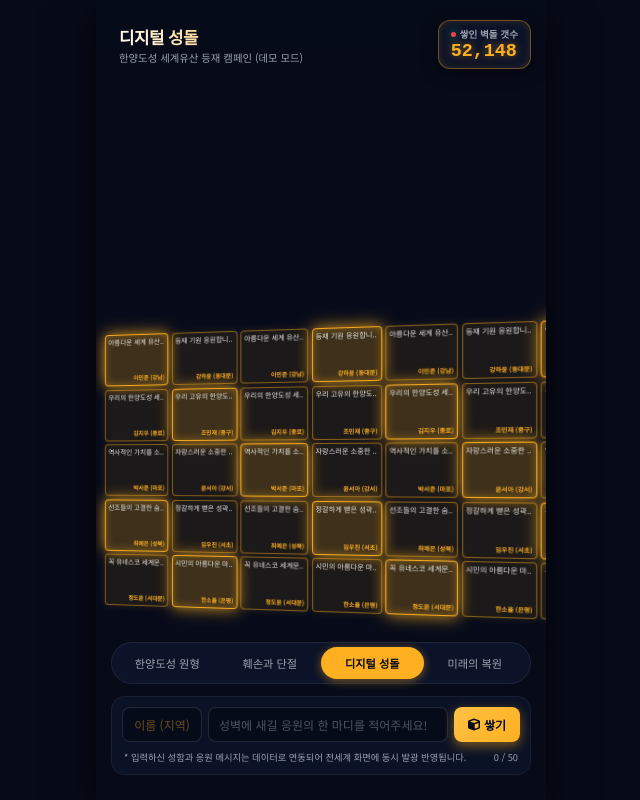
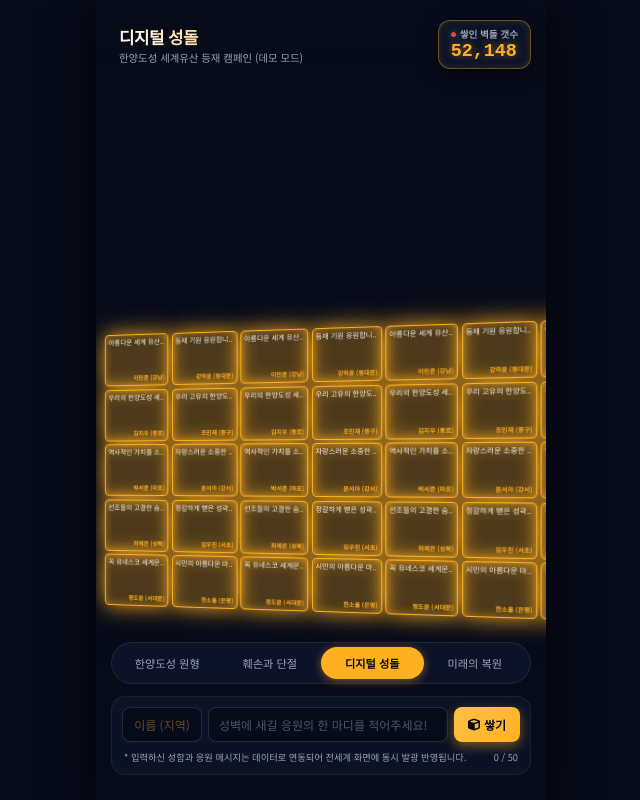
Before and after one commit to GAHYEON06/Unseco1, a plain HTML site: page index.html in a window 1280 px wide. Shown: the whole page, without its empty margins (319-959 px from the left). Drawn offline with Linux system fonts and the light colour scheme.

Commit message:
Update index.html

```diff
--- a/index.html
+++ b/index.html
@@ -181,31 +181,31 @@
             transform: perspective(600px) rotateY(-8deg); /* 사진 원근감 왜곡 맞춤 */
         }
 
-        /* 개별 디지털 성석(성돌) */
+        /* 개별 디지털 성석(성돌) - 모든 블록 상시 네온 맥동 발광 효과 기본 탑재 */
         .stone-block {
-            background: rgba(255, 176, 32, 0.08);
-            border: 1px solid rgba(255, 176, 32, 0.45);
+            background: rgba(255, 176, 32, 0.16);
+            border: 1px solid rgba(255, 176, 32, 0.85);
             border-radius: 4px;
             padding: 3px;
             display: flex;
             flex-direction: column;
             justify-content: space-between;
             font-size: 0.45rem;
-            color: rgba(255, 255, 255, 0.9);
+            color: rgba(255, 255, 255, 0.95);
             line-height: 1.25;
             cursor: pointer;
-            box-shadow: 0 0 6px rgba(255, 176, 32, 0.15), inset 0 0 4px rgba(255, 176, 32, 0.05);
+            box-shadow: 0 0 12px rgba(255, 176, 32, 0.6), inset 0 0 6px rgba(255, 176, 32, 0.25);
             transition: all 0.3s cubic-bezier(0.175, 0.885, 0.32, 1.275);
             overflow: hidden;
             position: relative;
+            animation: pulseGlow 2.5s infinite alternate ease-in-out; /* 상시 발광 구동 */
         }
 
-        /* 실시간 연동된 빛나는 성돌 발광 강화 효과 */
+        /* 실시간 시민 연동된 성돌 발광 강화 효과 */
         .stone-block.glowing {
-            background: rgba(255, 176, 32, 0.22) !important;
-            border-color: rgba(255, 176, 32, 0.95) !important;
-            box-shadow: 0 0 16px rgba(255, 176, 32, 0.85), inset 0 0 8px rgba(255, 176, 32, 0.4) !important;
-            animation: pulseGlow 2.5s infinite alternate ease-in-out;
+            background: rgba(255, 176, 32, 0.28) !important;
+            border-color: rgba(255, 176, 32, 1) !important;
+            box-shadow: 0 0 22px rgba(255, 176, 32, 0.95), inset 0 0 10px rgba(255, 176, 32, 0.5) !important;
         }
 
         /* 방금 등록된 활활 타오르는 새 성돌 */
@@ -229,7 +229,7 @@
                 border-color: rgba(255, 176, 32, 0.6);
             }
             100% {
-                box-shadow: 0 0 20px rgba(255, 176, 32, 0.95), inset 0 0 10px rgba(255, 176, 32, 0.5);
+                box-shadow: 0 0 22px rgba(255, 176, 32, 0.95), inset 0 0 12px rgba(255, 176, 32, 0.6);
                 border-color: #FFF;
             }
         }
@@ -732,29 +732,28 @@
             for (let i = 0; i < totalSlots; i++) {
                 let stoneData;
                 let isReal = false;
-                let isGlowing = false;
+                let isGlowing = true; // "모든 블록이 빛나게 해줘" 요건에 따른 상시 발광 지정
 
                 if (i < sortedRealStones.length) {
                     stoneData = sortedRealStones[i];
                     isReal = true;
-                    isGlowing = true; // 실제 시민 참여 성돌은 언제나 신비로운 황금빛 맥동!
+                    // 시민들이 등록한 진짜 성돌은 더 강력하게 빛나도록 glowing 클래스 유지
                 } else {
                     // 부족한 칸은 기본 데코레이션 성석으로 채움
                     const localIdx = (i - sortedRealStones.length) % initialStones.length;
                     stoneData = initialStones[localIdx];
-                    isGlowing = (i % 3 === 0); // 기본 성석 중 일부만 은은하게 발광
                 }
 
                 createStoneElement(stoneData.text, stoneData.creator, isReal, isGlowing);
             }
 
-            // 카운터 갱신 (전체 벽돌 갯수 + 실시간 누적된 성돌 수)
+            // 진짜 실시간 데이터베이스의 벽돌 개수를 집계하여 합산 카운팅 반영!
             const currentTotal = baseCount + realStones.length;
             brickCounter.innerText = currentTotal.toLocaleString();
         }
 
         // 개별 성돌 엘리먼트 생성
-        function createStoneElement(text, creator, isReal = false, isGlowing = false) {
+        function createStoneElement(text, creator, isReal = false, isGlowing = true) {
             const stone = document.createElement('div');
             stone.className = 'stone-block';
 
```
